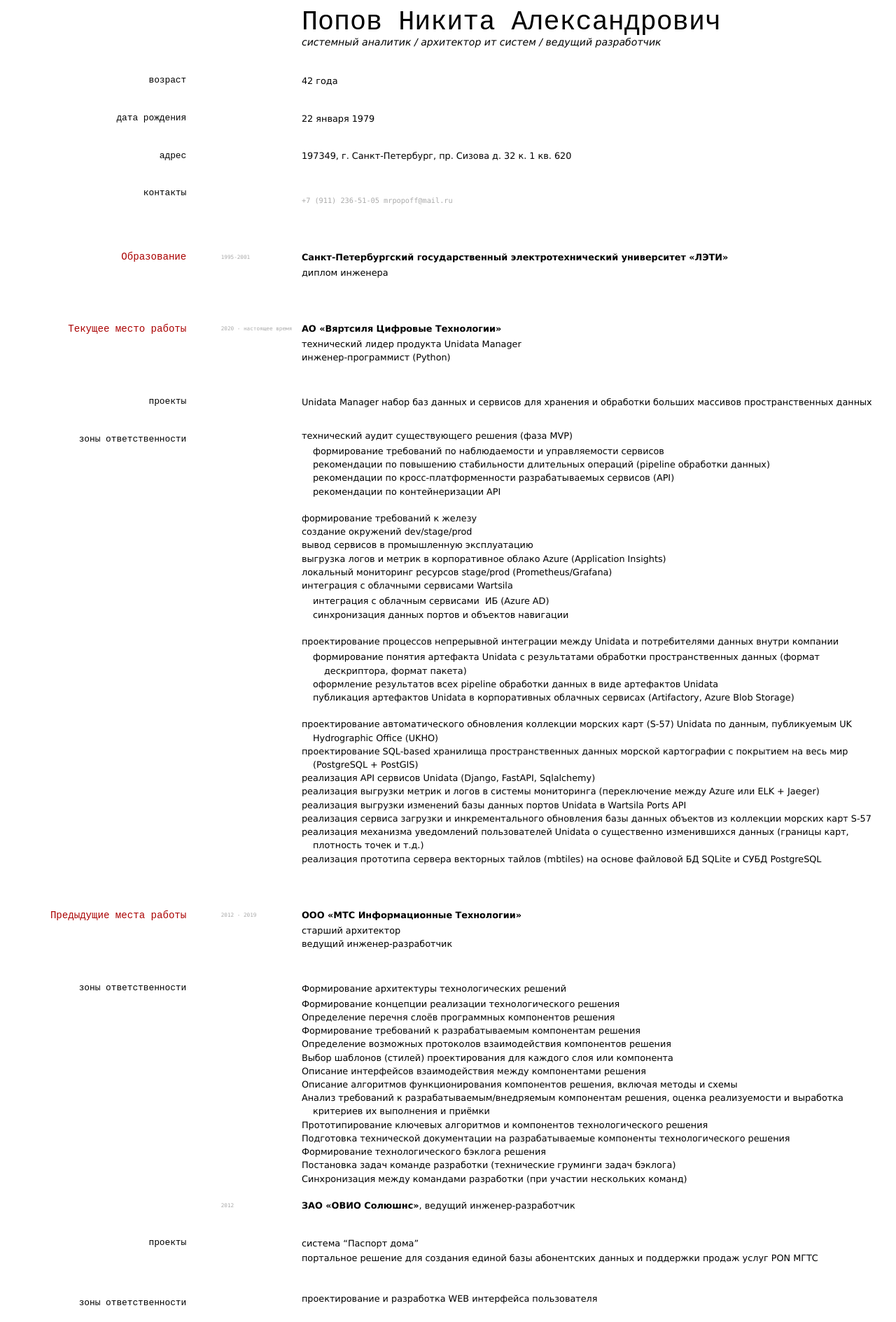
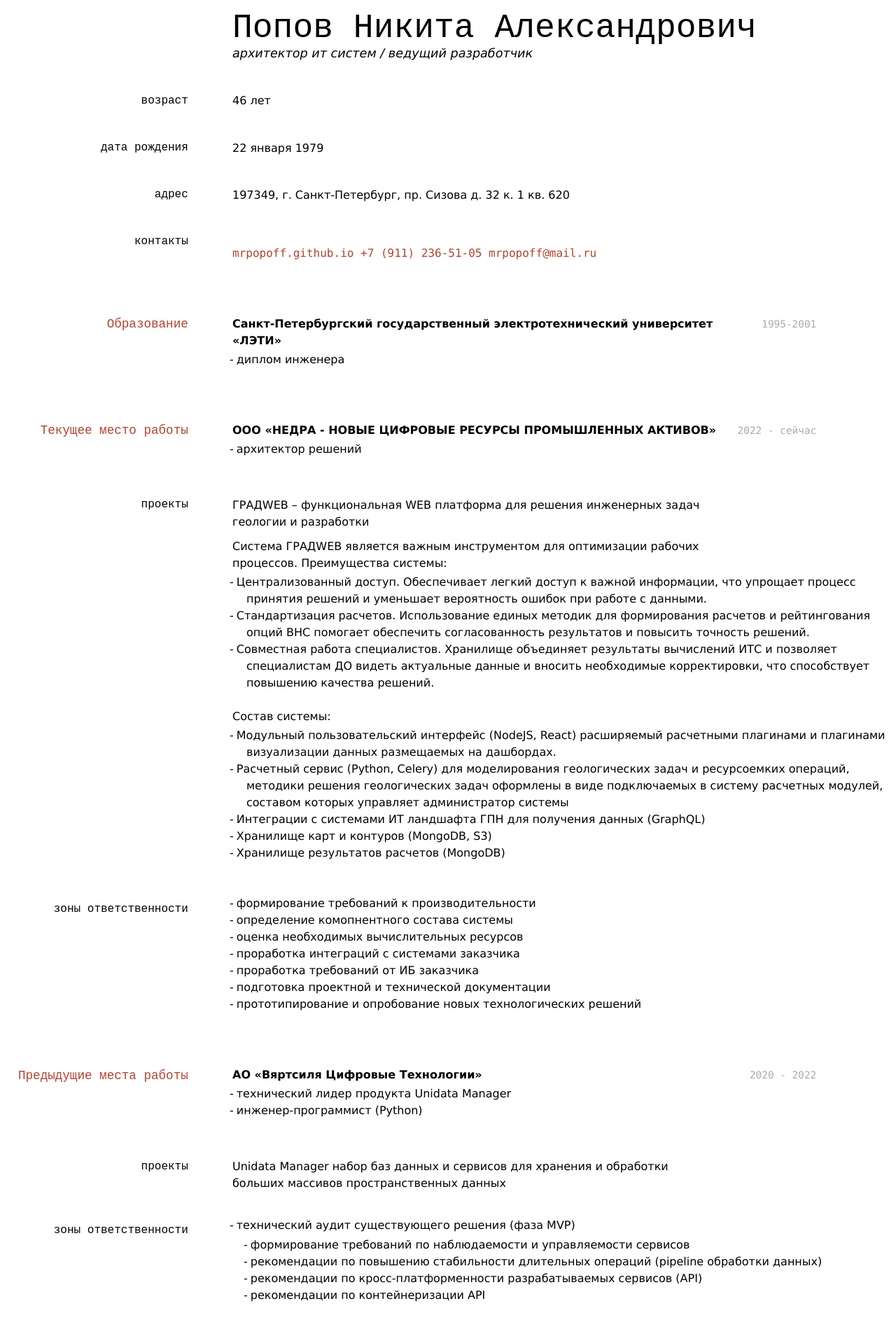
Before and after one commit to mrpopoff/mrpopoff.github.io, a Jekyll site: the page built from index.md, in a window 1280 px wide. Shown: the top 1889 px of the page at 70% size. Built offline with Jekyll 4.4.1, drawn with Linux system fonts in a browser that asks for light colours; some of the changed text lies outside the part shown.

Commit message:
2025 update

```diff
--- a/_config.yml
+++ b/_config.yml
@@ -1,2 +1,2 @@
 markdown:   kramdown
-style:  kjhealy
+style:  davewhipp
--- a/index.md
+++ b/index.md
@@ -4,19 +4,25 @@ title: Попов Н.А.
 ---
 
 # Попов Никита Александрович
-системный аналитик / архитектор ит систем / ведущий разработчик
+
+архитектор ит систем / ведущий разработчик
 
 ### возраст
-42 года
+
+46 лет
 
 ### дата рождения
+
 22 января 1979
 
 ### адрес
+
 197349, г. Санкт-Петербург, пр. Сизова д. 32 к. 1 кв. 620
 
 ### контакты
+
 <div id="webaddress">
+<a href="https://mrpopoff.github.io">mrpopoff.github.io</a>
 <a href="tel:+79112365105">+7 (911) 236-51-05</a>
 <a href="mailto:mrpopoff@mail.ru">mrpopoff@mail.ru</a>
 </div>
@@ -30,7 +36,38 @@ __Санкт-Петербургский государственный элек
 
 ## Текущее место работы
 
-`2020 - настоящее время`
+`2022 - сейчас`
+__ООО «НЕДРА - НОВЫЕ ЦИФРОВЫЕ РЕСУРСЫ ПРОМЫШЛЕННЫХ АКТИВОВ»__
+
+- архитектор решений
+
+### проекты
+ГРАДWEB – функциональная WEB платформа для решения инженерных задач геологии и разработки
+
+Система ГРАДWEB является важным инструментом для оптимизации рабочих процессов. Преимущества системы:
+- Централизованный доступ. Обеспечивает легкий доступ к важной информации, что упрощает процесс принятия решений и уменьшает вероятность ошибок при работе с данными.
+- Стандартизация расчетов. Использование единых методик для формирования расчетов и рейтингования опций ВНС помогает обеспечить согласованность результатов и повысить точность решений.
+- Совместная работа специалистов. Хранилище объединяет результаты вычислений ИТС и позволяет специалистам ДО видеть актуальные данные и вносить необходимые корректировки, что способствует повышению качества решений.
+
+Состав системы:
+- Модульный пользовательский интерфейс (NodeJS, React) расширяемый расчетными плагинами и плагинами визуализации данных размещаемых на дашбордах.
+- Расчетный сервис (Python, Celery) для моделирования геологических задач и ресурсоемких операций, методики решения геологических задач оформлены в виде подключаемых в систему расчетных модулей, составом которых управляет администратор системы
+- Интеграции с системами ИТ ландшафта ГПН для получения данных (GraphQL)
+- Хранилище карт и контуров (MongoDB, S3)
+- Хранилище результатов расчетов (MongoDB)
+
+### зоны ответственности
+- формирование требований к производительности
+- определение комопнентного состава системы
+- оценка необходимых вычислительных ресурсов
+- проработка интеграций с системами заказчика
+- проработка требований от ИБ заказчика
+- подготовка проектной и технической документации
+- прототипирование и опробование новых технологических решений
+
+## Предыдущие места работы
+
+`2020 - 2022`
 __АО «Вяртсиля Цифровые Технологии»__
 
 - технический лидер продукта Unidata Manager
--- a/media/davewhipp-print.css
+++ b/media/davewhipp-print.css
@@ -93,11 +93,11 @@ ul {
 }
 
 /*uncomment to get dashes in the list*/
-/*li:before {
+li:before {
 	content: "-";
 	position: relative;
 	left: -0.25em;
-}*/
+}
 
 li {
 	/*second line indent*/
--- a/media/davewhipp-screen.css
+++ b/media/davewhipp-screen.css
@@ -93,11 +93,11 @@ ul {
 }
 
 /*uncomment to get dashes in the list*/
-/*li:before {
+li:before {
 	content: "-";
 	position: relative;
 	left: -0.25em;
-}*/
+}
 
 li {
 	/*second line indent*/
```
Also changed, not shown: other parts of index.md (+2 -4 lines).
